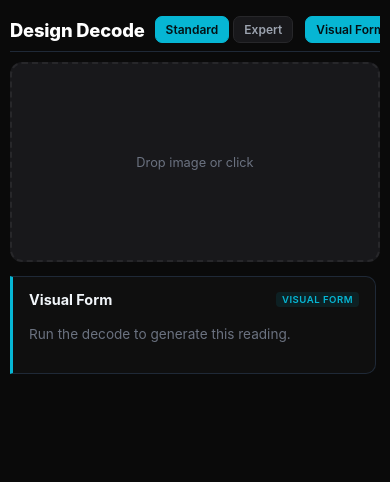
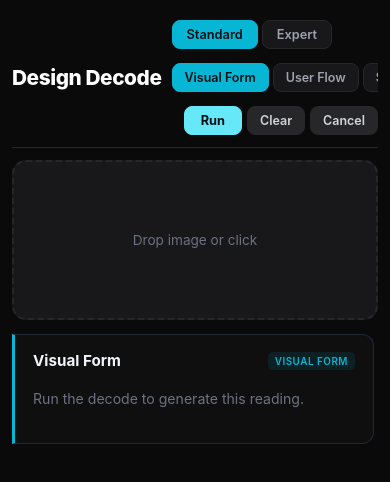
Before and after one commit to theblackyellowarrow/design-decode, a React (Vite) app: page / in a window 390 px wide. Shown: the top 482 px of the page. Built offline with nearby package versions, Linux system fonts and the light colour scheme.

Commit message:
Balanced layout: full-width preview for landscape images, responsive result grid, topbar controls

```diff
--- a/src/styles.css
+++ b/src/styles.css
@@ -15,51 +15,50 @@
 body { margin: 0; background: #0a0a0a; }
 button, input, textarea { font: inherit; }
 
-.shell { display: flex; flex-direction: column; height: 100vh; max-width: 100%; padding: 10px 14px; overflow: hidden; }
+.shell { display: flex; flex-direction: column; height: 100vh; max-width: 100%; padding: 12px 16px; overflow: hidden; }
 
-.topbar { display: flex; align-items: center; gap: 16px; padding: 8px 0; border-bottom: 1px solid #1f2937; flex-shrink: 0; }
-.logo { font-size: 1.15rem; font-weight: 800; color: #fff; margin: 0; letter-spacing: -0.01em; white-space: nowrap; }
-.topbar-controls { display: flex; align-items: center; gap: 12px; flex: 1; overflow-x: auto; }
+.topbar { display: flex; align-items: center; gap: 18px; padding: 10px 0 12px; border-bottom: 1px solid #1f2937; flex-shrink: 0; }
+.logo { font-size: 1.3rem; font-weight: 800; color: #fff; margin: 0; letter-spacing: -0.02em; white-space: nowrap; }
+.topbar-controls { display: flex; align-items: center; gap: 14px; flex: 1; overflow-x: auto; }
 
 .mode-options { display: flex; gap: 4px; }
-.mode-btn { background: #18181b; color: #9ca3af; border: 1px solid #27272a; border-radius: 7px; padding: 5px 10px; cursor: pointer; font-weight: 600; text-transform: capitalize; font-size: 0.75rem; }
+.mode-btn { background: #18181b; color: #9ca3af; border: 1px solid #27272a; border-radius: 8px; padding: 6px 14px; cursor: pointer; font-weight: 600; text-transform: capitalize; font-size: 0.8rem; }
 .mode-btn.selected { background: #06b6d4; color: #041014; border-color: #06b6d4; }
 
 .method-row { display: flex; gap: 4px; }
-.method { background: #18181b; color: #9ca3af; border: 1px solid #27272a; border-radius: 7px; padding: 5px 10px; cursor: pointer; font-weight: 600; font-size: 0.75rem; white-space: nowrap; transition: background 0.15s, color 0.15s, border-color 0.15s; }
-.method small { color: #facc15; font-size: 0.62rem; margin-left: 2px; font-weight: 500; }
+.method { background: #18181b; color: #9ca3af; border: 1px solid #27272a; border-radius: 8px; padding: 6px 12px; cursor: pointer; font-weight: 600; font-size: 0.78rem; white-space: nowrap; transition: background 0.15s, color 0.15s, border-color 0.15s; }
+.method small { color: #facc15; font-size: 0.64rem; margin-left: 3px; font-weight: 500; }
 .method.selected { background: #06b6d4; color: #041014; border-color: #06b6d4; }
 .method.selected small { color: #3f2e00; }
 .method:hover:not(.selected) { color: #e5e7eb; border-color: #3f3f46; }
 
-.actions { display: flex; gap: 4px; margin-left: auto; }
-.primary { background: #67e8f9; color: #041014; border: 1px solid #67e8f9; border-radius: 7px; padding: 5px 12px; cursor: pointer; font-weight: 700; font-size: 0.78rem; }
-.secondary { background: #27272a; color: #d1d5db; border: 1px solid #27272a; border-radius: 7px; padding: 5px 10px; cursor: pointer; font-weight: 600; font-size: 0.75rem; }
+.actions { display: flex; gap: 5px; margin-left: auto; }
+.primary { background: #67e8f9; color: #041014; border: 1px solid #67e8f9; border-radius: 8px; padding: 6px 16px; cursor: pointer; font-weight: 700; font-size: 0.8rem; }
+.secondary { background: #27272a; color: #d1d5db; border: 1px solid #27272a; border-radius: 8px; padding: 6px 12px; cursor: pointer; font-weight: 600; font-size: 0.78rem; }
 button:hover { filter: brightness(1.1); }
 button:focus-visible, input:focus-visible { outline: 2px solid #facc15; outline-offset: 2px; }
 
-.error { color: #fecaca; background: #450a0a; border: 1px solid #991b1b; padding: 8px 12px; border-radius: 7px; font-size: 0.78rem; margin: 8px 0 0; flex-shrink: 0; }
+.error { color: #fecaca; background: #450a0a; border: 1px solid #991b1b; padding: 8px 14px; border-radius: 8px; font-size: 0.8rem; margin-top: 10px; flex-shrink: 0; }
 
-.workspace { display: flex; gap: 14px; flex: 1; overflow: hidden; padding-top: 10px; }
+.workspace { display: flex; flex-direction: column; flex: 1; overflow: hidden; padding-top: 12px; gap: 14px; }
 
-.preview { width: 260px; flex-shrink: 0; background: #18181b; border: 1px solid #27272a; border-radius: 12px; overflow: hidden; display: grid; place-items: center; position: relative; }
+.preview { width: 100%; flex-shrink: 0; background: #18181b; border: 1px solid #27272a; border-radius: 14px; overflow: hidden; display: grid; place-items: center; position: relative; min-height: 160px; max-height: 360px; }
 .preview-empty { cursor: pointer; border: 2px dashed #27272a; }
 .preview-empty:hover { border-color: #06b6d4; background: #141416; }
 .preview-input { display: none; }
 .preview img { max-width: 100%; max-height: 100%; display: block; object-fit: contain; }
-.placeholder { color: #6b7280; font-size: 0.8rem; pointer-events: none; text-align: center; padding: 12px; }
+.placeholder { color: #6b7280; font-size: 0.85rem; pointer-events: none; text-align: center; padding: 20px; }
 
-.results { flex: 1; overflow-y: auto; display: flex; flex-direction: column; gap: 10px; padding-right: 4px; }
-.results-toolbar { display: flex; gap: 8px; justify-content: flex-end; flex-shrink: 0; }
-.results-toolbar .secondary { font-size: 0.7rem; padding: 4px 10px; }
+.results { flex: 1; overflow-y: auto; display: grid; grid-template-columns: repeat(auto-fill, minmax(380px, 1fr)); gap: 12px; padding-right: 4px; align-content: start; }
+.results-toolbar { grid-column: 1 / -1; display: flex; gap: 8px; justify-content: flex-end; flex-shrink: 0; }
+.results-toolbar .secondary { font-size: 0.72rem; padding: 5px 12px; }
 
 .result-card {
   background: #0f0f0f;
   border: 1px solid #1f2937;
   border-left: 3px solid #27272a;
-  border-radius: 0 10px 10px 0;
-  padding: 14px 16px;
-  flex-shrink: 0;
+  border-radius: 0 12px 12px 0;
+  padding: 16px 18px;
 }
 .result-card[data-lens="visual_formal_composition"] { border-left-color: var(--vf); }
 .result-card[data-lens="interaction_ux_behaviour"] { border-left-color: var(--ux); }
@@ -68,10 +67,10 @@ button:focus-visible, input:focus-visible { outline: 2px solid #facc15; outline-
 .result-card[data-lens="cultural_political_meaning"] { border-left-color: var(--cult); }
 .result-card[data-lens="suggest_critical_questions"] { border-left-color: var(--crit); }
 
-.result-head { display: flex; justify-content: space-between; gap: 10px; align-items: center; margin-bottom: 4px; }
-.result-head h2 { margin: 0; font-size: 0.9rem; font-weight: 700; color: #f1f5f9; }
-.result-head-right { display: flex; align-items: center; gap: 6px; }
-.lens-badge { font-size: 0.6rem; font-weight: 600; text-transform: uppercase; letter-spacing: 0.05em; padding: 2px 6px; border-radius: 4px; }
+.result-head { display: flex; justify-content: space-between; gap: 10px; align-items: center; margin-bottom: 6px; }
+.result-head h2 { margin: 0; font-size: 0.95rem; font-weight: 700; color: #f1f5f9; }
+.result-head-right { display: flex; align-items: center; gap: 8px; }
+.lens-badge { font-size: 0.62rem; font-weight: 600; text-transform: uppercase; letter-spacing: 0.05em; padding: 3px 7px; border-radius: 5px; }
 .lens-badge.vf { color: var(--vf); background: rgb(6 182 212 / 10%); }
 .lens-badge.ux { color: var(--ux); background: rgb(16 185 129 / 10%); }
 .lens-badge.sem { color: var(--sem); background: rgb(167 139 250 / 10%); }
@@ -79,28 +78,29 @@ button:focus-visible, input:focus-visible { outline: 2px solid #facc15; outline-
 .lens-badge.cult { color: var(--cult); background: rgb(244 63 94 / 10%); }
 .lens-badge.crit { color: var(--crit); background: rgb(99 102 241 / 10%); }
 
-.note { color: #fde68a; font-size: 0.7rem; margin: 0 0 8px; line-height: 1.4; padding: 5px 8px; background: rgb(253 230 138 / 5%); border-radius: 6px; border: 1px solid rgb(253 230 138 / 8%); }
-.empty { color: #6b7280; font-size: 0.85rem; padding: 4px 0; }
+.note { color: #fde68a; font-size: 0.72rem; margin: 0 0 10px; line-height: 1.45; padding: 6px 10px; background: rgb(253 230 138 / 5%); border-radius: 7px; border: 1px solid rgb(253 230 138 / 8%); }
+.empty { color: #6b7280; font-size: 0.88rem; padding: 6px 0; }
 
 .result-text {
   white-space: pre-wrap;
   font-family: inherit;
-  font-size: 0.88rem;
-  line-height: 1.6;
+  font-size: 0.9rem;
+  line-height: 1.65;
   color: #d1d5db;
   margin: 0 0 2px;
 }
 
-.result-actions { display: flex; gap: 6px; margin-top: 10px; padding-top: 10px; border-top: 1px solid #1f2937; }
-.result-actions button { font-size: 0.7rem; background: #1a1a1a; color: #9ca3af; border: 1px solid #27272a; border-radius: 6px; padding: 4px 10px; cursor: pointer; }
+.result-actions { display: flex; gap: 6px; margin-top: 12px; padding-top: 10px; border-top: 1px solid #1f2937; }
+.result-actions button { font-size: 0.72rem; background: #1a1a1a; color: #9ca3af; border: 1px solid #27272a; border-radius: 7px; padding: 5px 12px; cursor: pointer; }
 .result-actions button:hover { color: #e5e7eb; border-color: #3f3f46; }
 
-.spinner { color: #facc15; font-size: 0.7rem; }
-.failed { color: #fecaca; font-size: 0.7rem; }
+.spinner { color: #facc15; font-size: 0.72rem; }
+.failed { color: #fecaca; font-size: 0.72rem; }
 
-@media (max-width: 800px) {
-  .shell { padding: 8px 10px; }
+@media (max-width: 900px) {
+  .shell { padding: 10px 12px; }
   .topbar { flex-wrap: wrap; gap: 10px; }
-  .workspace { flex-direction: column; }
-  .preview { width: 100%; height: 200px; }
+  .topbar-controls { flex-wrap: wrap; }
+  .preview { max-height: 260px; }
+  .results { grid-template-columns: 1fr; }
 }
```
